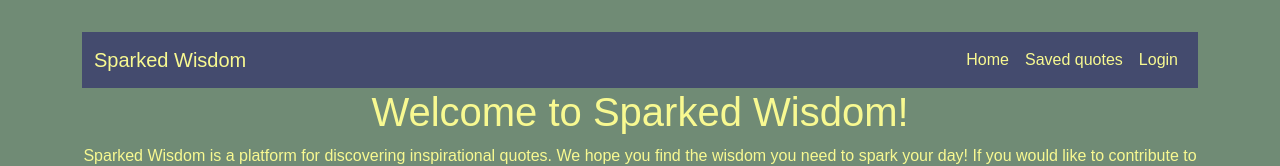
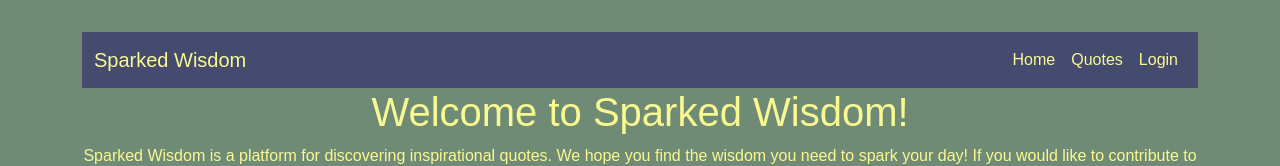
Before and after one commit to NicMiller35/project-2, a React (Vite) app in the folder sparked-wisdom/client/: page / in a window 1280 px wide. Shown: the top 166 px of the page. Built offline with nearby package versions, Linux system fonts and the light colour scheme.

Commit message:
added to nav bar

```diff
--- a/sparked-wisdom/client/src/components/Navbar.tsx
+++ b/sparked-wisdom/client/src/components/Navbar.tsx
@@ -47,7 +47,7 @@ const Navbar = () => {
             </li>
             <li className="nav-item">
               <Link className="nav-link" to="/savedquotes">
-                Saved quotes
+                Quotes
               </Link>
             </li>
             {!loginCheck ? (
```
Also changed, not shown: sparked-wisdom/client/src/pages/SavedQuotes.tsx (deleted).
